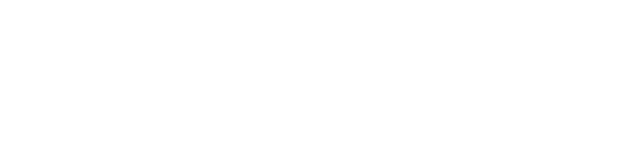
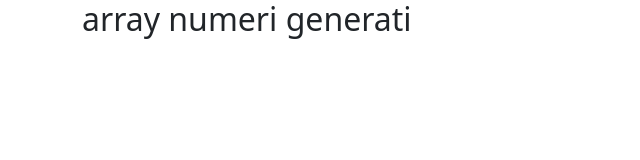
Before and after one commit to AlessandroCingolani/js-simon, a plain HTML site: page index.html in a window 1280 px wide. Shown: the whole page, without its empty margins (0-640 px from the left). Drawn offline with nearby package versions, Linux system fonts and the light colour scheme.

Commit message:
[add]:h for display in DOM result

```diff
--- a/index.html
+++ b/index.html
@@ -9,7 +9,10 @@
   <title>Simon Says</title>
 </head>
 <body>
-
+  <div class="container">
+    <h2>array numeri generati</h2>
+    <h3></h3>
+  </div>
 
   <script src="js/script.js"></script>
 </body>
```
